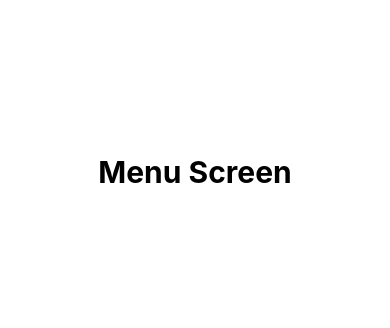
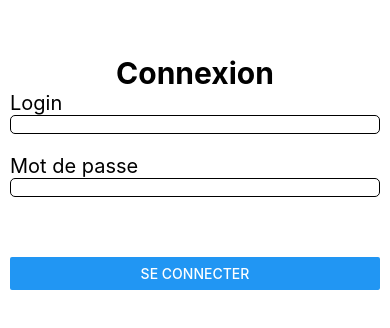
Before and after one commit to jlg-formation/frn-fev-23, a React Native app in the folder front/: screen / in a window 390 px wide. Shown: the part 250-578 px from the top of the page. Built offline with nearby package versions, Linux system fonts and the light colour scheme.

Commit message:
dev: added state

```diff
--- a/front/App.tsx
+++ b/front/App.tsx
@@ -1,4 +1,4 @@
-import React from 'react';
+import React, {useCallback, useState} from 'react';
 import {SplashScreen} from './screens/SplashScreen';
 import {displayName} from './app.json';
 import {version} from './package.json';
@@ -7,14 +7,18 @@ import {MenuScreen} from './screens/MenuScreen';
 
 const App = () => {
   const showSplashScreen = false;
-  const isConnected = true;
+  const [isConnected, setIsConnected] = useState(false);
+
+  const onConnected = useCallback(() => {
+    setIsConnected(true);
+  }, [setIsConnected]);
 
   return showSplashScreen ? (
     <SplashScreen name={displayName} version={version} />
   ) : isConnected ? (
     <MenuScreen />
   ) : (
-    <LoginScreen />
+    <LoginScreen onConnected={onConnected} />
   );
 };
 
--- a/front/screens/LoginScreen.tsx
+++ b/front/screens/LoginScreen.tsx
@@ -1,7 +1,7 @@
 import React from 'react';
 import {Button, StyleSheet, Text, TextInput, View} from 'react-native';
 
-export const LoginScreen = () => {
+export const LoginScreen = ({onConnected}: {onConnected: () => void}) => {
   return (
     <View style={styles.container}>
       <Text style={styles.h1}>Connexion</Text>
@@ -15,7 +15,7 @@ export const LoginScreen = () => {
           <TextInput secureTextEntry={true} style={styles.input} />
         </View>
         <View style={styles.buttonContainer}>
-          <Button title="Se connecter" />
+          <Button title="Se connecter" onPress={onConnected} />
         </View>
       </View>
     </View>
```
